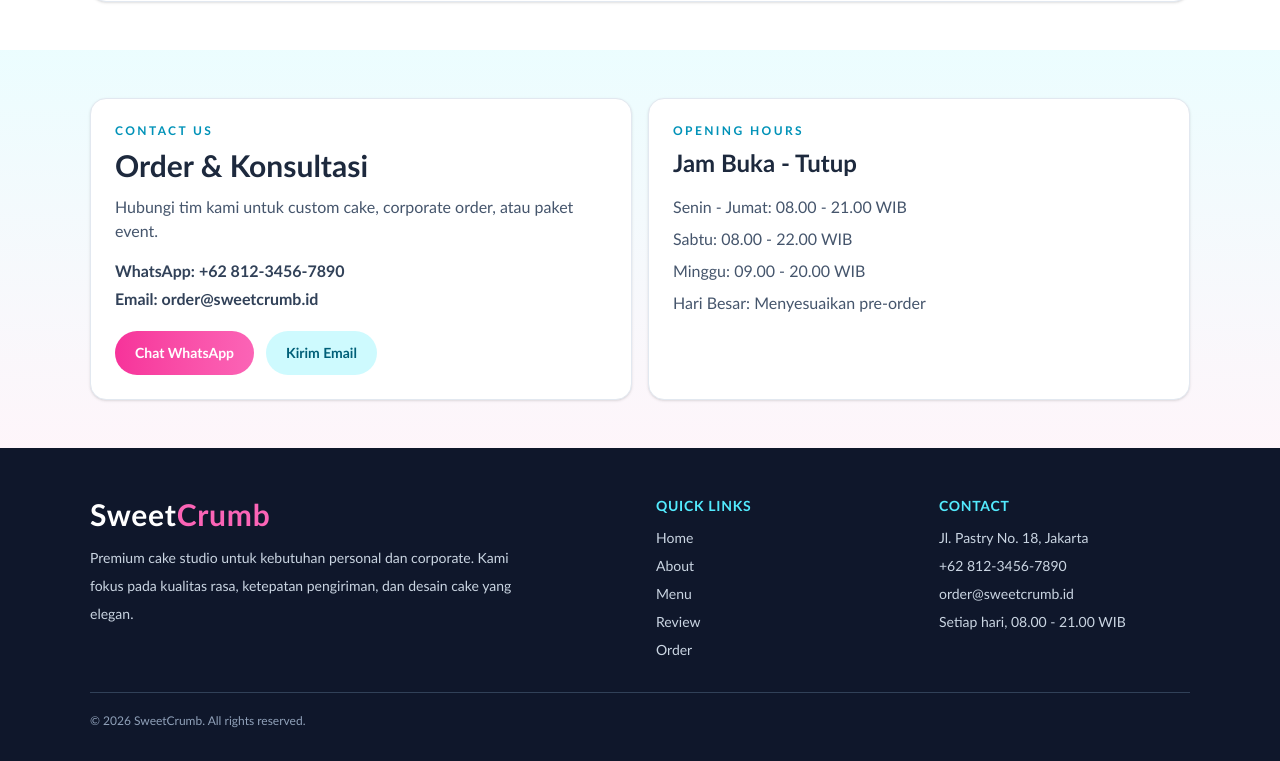
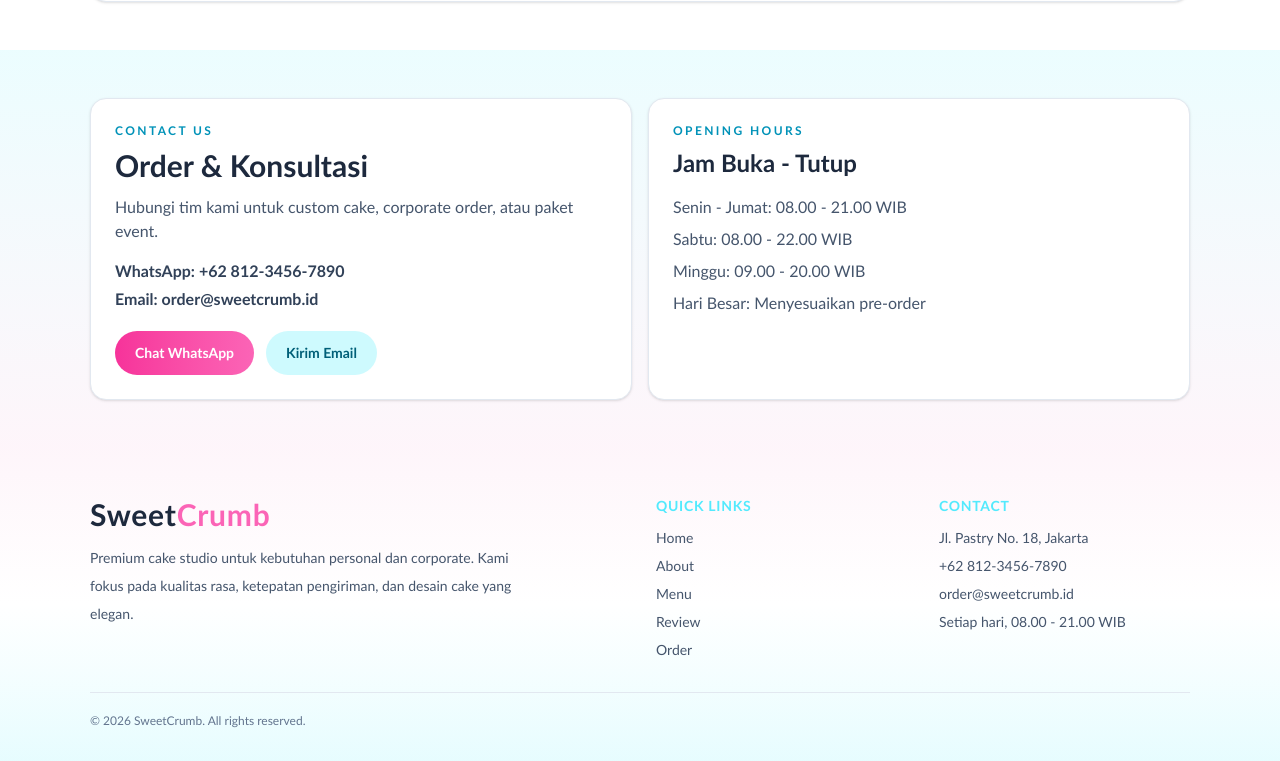
Before and after one commit to Hawariii/cakeshop-demo-web, a Next.js app: page / in a window 1280 px wide. Shown: the part 2838-3599 px from the top of the page. Built offline with nearby package versions, Linux system fonts and the light colour scheme.

Commit message:
redesain footer

```diff
--- a/components/Footer.tsx
+++ b/components/Footer.tsx
@@ -8,14 +8,17 @@ const quickLinks = [
 
 export function Footer() {
   return (
-    <footer id="contact" className="bg-slate-900 pt-12 pb-8 text-slate-200">
+    <footer
+      id="contact"
+      className="bg-gradient-to-b from-pink-100/40 via-white to-cyan-100/50 pt-12 pb-8 text-slate-700"
+    >
       <div className="mx-auto w-[min(1100px,92%)]">
         <div className="grid gap-8 md:grid-cols-2 lg:grid-cols-4">
           <div className="lg:col-span-2">
-            <p className="text-3xl font-extrabold tracking-wide text-white">
+            <p className="text-3xl font-extrabold tracking-wide text-slate-800">
               Sweet<span className="text-pink-400">Crumb</span>
             </p>
-            <p className="mt-3 max-w-md text-sm leading-7 text-slate-300">
+            <p className="mt-3 max-w-md text-sm leading-7 text-slate-600">
               Premium cake studio untuk kebutuhan personal dan corporate. Kami fokus pada kualitas rasa,
               ketepatan pengiriman, dan desain cake yang elegan.
             </p>
@@ -26,7 +29,7 @@ export function Footer() {
             <ul className="mt-3 space-y-2 text-sm">
               {quickLinks.map((item) => (
                 <li key={item.href}>
-                  <a className="text-slate-300 transition hover:text-white" href={item.href}>
+                  <a className="text-slate-600 transition hover:text-cyan-700" href={item.href}>
                     {item.label}
                   </a>
                 </li>
@@ -36,7 +39,7 @@ export function Footer() {
 
           <div>
             <p className="text-sm font-bold uppercase tracking-wider text-cyan-300">Contact</p>
-            <ul className="mt-3 space-y-2 text-sm text-slate-300">
+            <ul className="mt-3 space-y-2 text-sm text-slate-600">
               <li>Jl. Pastry No. 18, Jakarta</li>
               <li>+62 812-3456-7890</li>
               <li>order@sweetcrumb.id</li>
@@ -45,7 +48,7 @@ export function Footer() {
           </div>
         </div>
 
-        <div className="mt-8 border-t border-slate-700 pt-5 text-xs text-slate-400">
+        <div className="mt-8 border-t border-slate-200 pt-5 text-xs text-slate-500">
           © {new Date().getFullYear()} SweetCrumb. All rights reserved.
         </div>
       </div>
```
